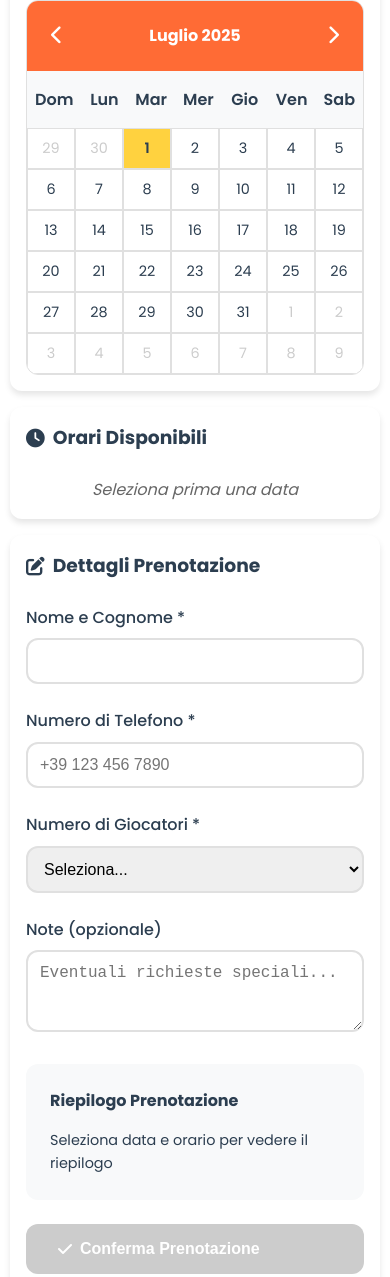
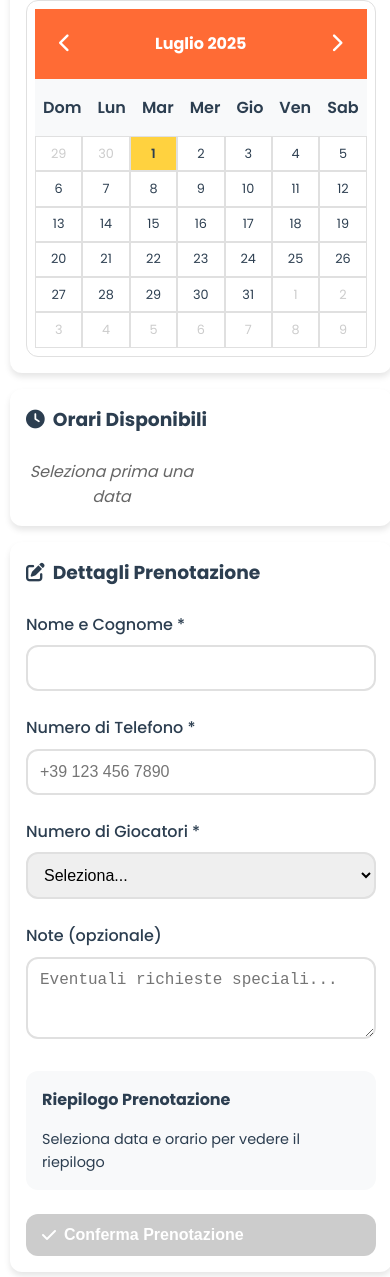
Before and after one commit to ianoras/Beach_Volley, a website: page public/index.html in a window 390 px wide. Shown: the part 903-2180 px from the top of the page. Drawn offline with Linux system fonts and the light colour scheme; no server answers.

Commit message:
Fix: Risolto errore API e migliorata responsività mobile

```diff
--- a/public/script.js
+++ b/public/script.js
@@ -139,7 +139,10 @@ async function loadTimeSlots(dateString) {
     try {
         showLoading(true);
         const response = await fetch(`/api/disponibilita/${dateString}`);
-        const slots = await response.json();
+        const data = await response.json();
+
+        // Gestisce sia array che oggetto (per compatibilità Netlify)
+        const slots = Array.isArray(data) ? data : (data.body ? JSON.parse(data.body) : []);
 
         let slotsHTML = '';
         slots.forEach(slot => {
--- a/public/styles.css
+++ b/public/styles.css
@@ -832,6 +832,42 @@ body {
         flex-direction: column;
         align-items: stretch;
     }
+
+    /* Miglioramenti tablet per calendario e form */
+    .calendar {
+        padding: 1rem;
+    }
+
+    .calendar-day {
+        padding: 0.6rem 0.3rem;
+        font-size: 0.9rem;
+    }
+
+    .time-slots {
+        grid-template-columns: repeat(3, 1fr);
+        gap: 0.75rem;
+    }
+
+    .time-slot {
+        padding: 1rem 0.75rem;
+        font-size: 1rem;
+    }
+
+    .form-group input,
+    .form-group select,
+    .form-group textarea {
+        padding: 0.875rem;
+        font-size: 16px;
+    }
+
+    .booking-summary {
+        padding: 1.5rem;
+    }
+
+    .btn {
+        padding: 0.875rem 1.5rem;
+        font-size: 1rem;
+    }
 }
 
 @media (max-width: 480px) {
@@ -869,6 +905,59 @@ body {
 
     .feature i {
         font-size: 1rem;
+    }
+
+    /* Miglioramenti mobile per calendario e form */
+    .calendar {
+        padding: 0.5rem;
+    }
+
+    .calendar-day {
+        padding: 0.4rem 0.2rem;
+        font-size: 0.8rem;
+        min-height: 35px;
+    }
+
+    .time-slots {
+        grid-template-columns: repeat(2, 1fr);
+        gap: 0.5rem;
+    }
+
+    .time-slot {
+        padding: 0.75rem 0.5rem;
+        font-size: 0.9rem;
+    }
+
+    .form-group input,
+    .form-group select,
+    .form-group textarea {
+        padding: 0.75rem;
+        font-size: 16px; /* Previene zoom su iOS */
+    }
+
+    .booking-summary {
+        padding: 1rem;
+    }
+
+    .summary-item {
+        flex-direction: column;
+        align-items: flex-start;
+        gap: 0.25rem;
+    }
+
+    .price-breakdown {
+        flex-direction: column;
+        gap: 0.5rem;
+    }
+
+    .btn {
+        padding: 0.75rem 1rem;
+        font-size: 1rem;
+        width: 100%;
+    }
+
+    .btn-whatsapp {
+        margin-top: 1rem;
     }
 }
 
```
Also changed, not shown: public/admin-login.html (+2 -3 lines).
